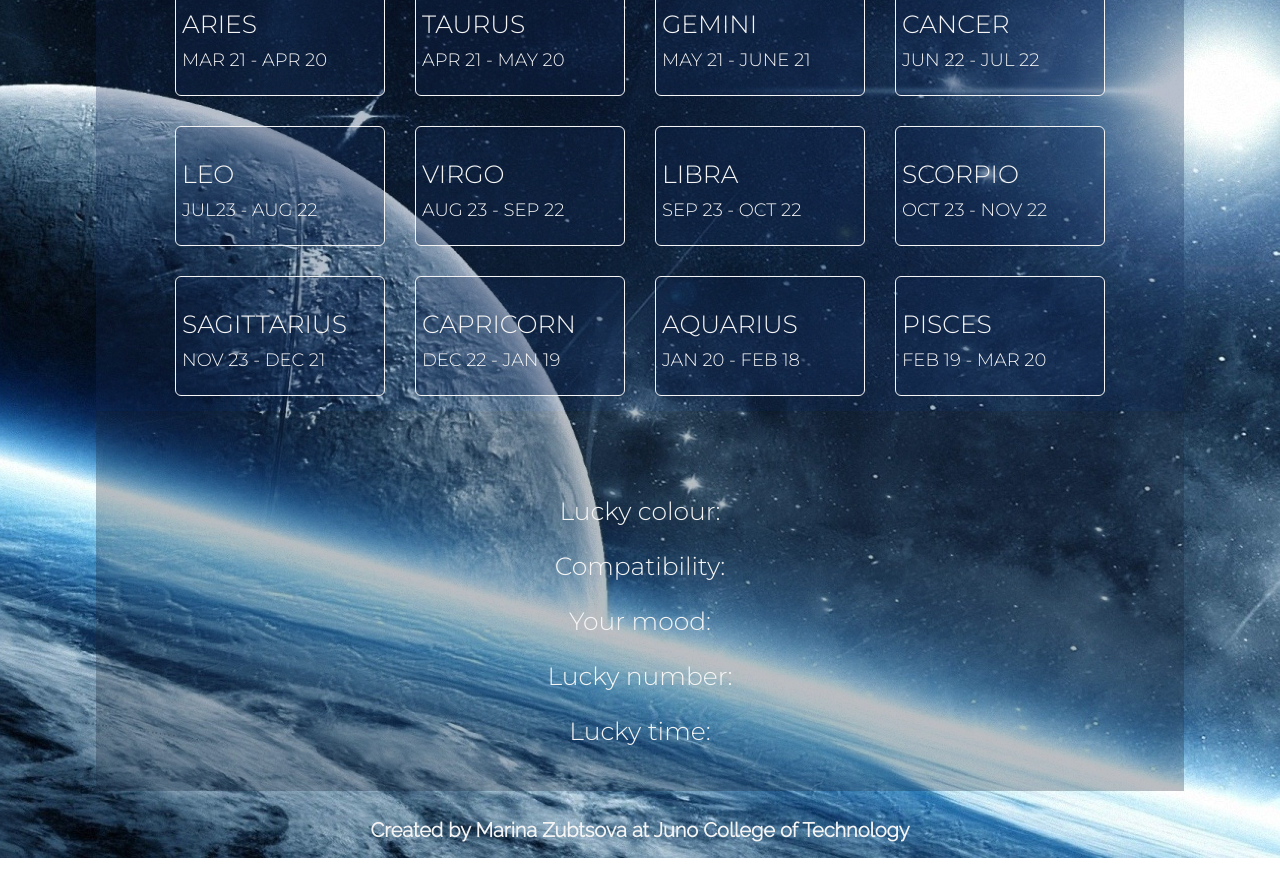
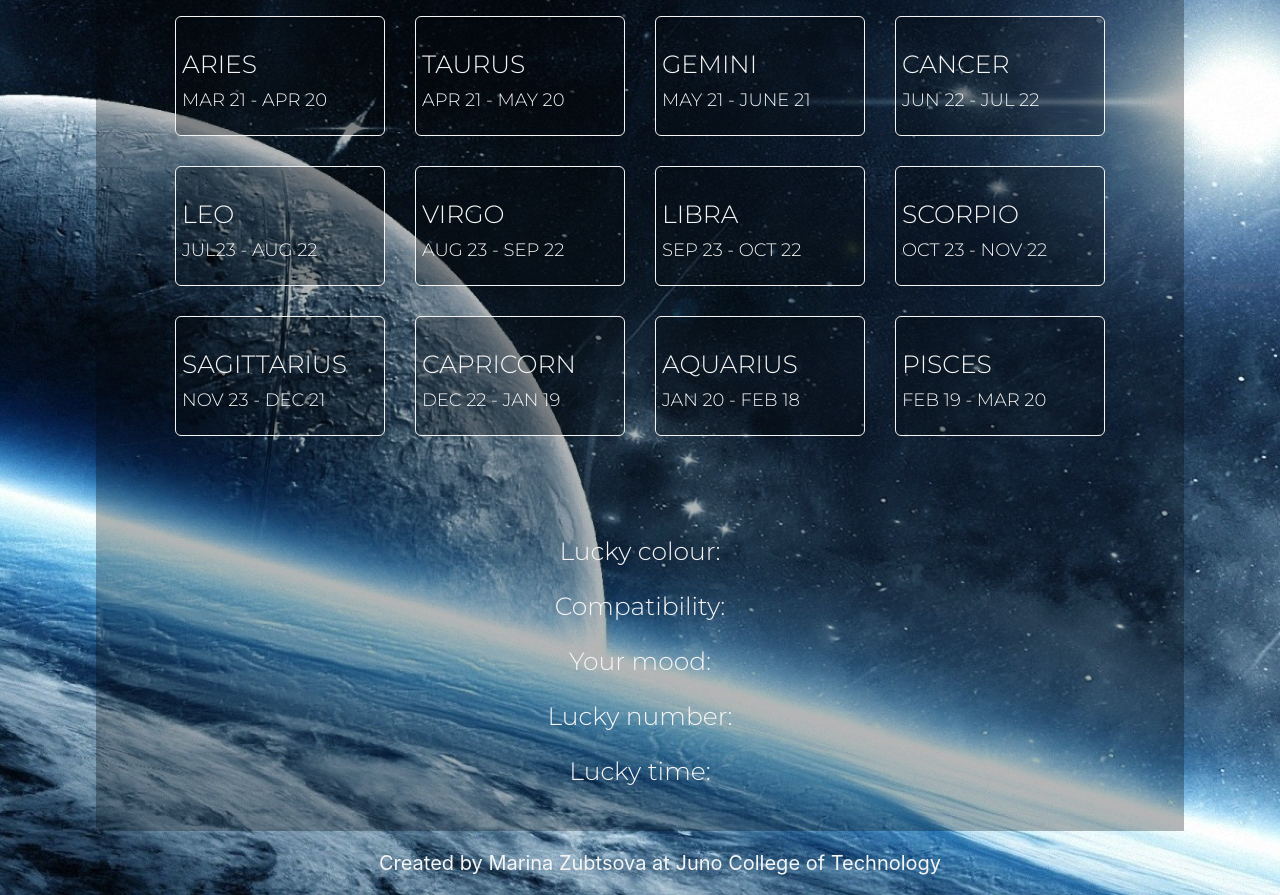
Before and after one commit to mzubtsova/Horoscope, a React (Create React App) app: page / in a window 1280 px wide. Shown: the part 240-1135 px from the top of the page. Before the commit the page ends 1098 px from the top, so only its background shows below. Built offline with nearby package versions, Linux system fonts and the light colour scheme.

Commit message:
updated background color and footer

```diff
--- a/src/App.css
+++ b/src/App.css
@@ -21,6 +21,13 @@ html{
    flex-wrap: wrap;
    justify-content: center;
 }
+a {
+  text-decoration: none;
+  color: whitesmoke;
+}
+ul {
+  list-style: none;
+}
 .header{
   text-align: center;
   font-family: 'Raleway', sans-serif;
@@ -36,7 +43,8 @@ html{
   display: flex;
   justify-content: center;
   flex-wrap: wrap;
-  background-color: rgba(20, 42, 87, 0.295);
+  background-color: rgba(4, 7, 12, 0.295);
+  padding-top: 40px;
 
 }
 
@@ -59,7 +67,7 @@ text-align: center;
 display: flex;
 flex-direction: column;
 margin:15px;
-background-color: rgba(20, 42, 87, 0.295);
+background-color: rgba(4, 7, 12, 0.295);
 text-transform: uppercase;
 border-radius: 0.3rem;
 color: whitesmoke;
@@ -72,7 +80,7 @@ border: 1px solid whitesmoke;
   text-align: center;
   align-items: center;
   justify-content: space-around;
-  background-color: rgba(20, 42, 87, 0.295);
+  background-color: rgba(4, 7, 12, 0.295);
   padding: 20px 0;
 }
 #yesterday,
@@ -85,12 +93,12 @@ border: 1px solid whitesmoke;
   margin: 7px;
   color: whitesmoke;
   border-radius: 0.3rem;
-  background-color: rgba(20, 42, 87, 0.295);
+  background-color: rgba(4, 7, 12, 0.295);
   font-size: 23px;
 }
 
 .resultsSection{
-  background-color: rgba(26, 35, 53, 0.295);
+  background-color: rgba(4, 7, 12, 0.295);
   padding: 20px 0;
   font-family: 'Montserrat', sans-serif;
   font-size: 25px;
@@ -102,6 +110,9 @@ padding-top: 10px;
 font-family: 'Raleway', sans-serif;
 font-size: 20px;
 text-align: center;
+}
+ul{
+  text-align: center;
 }
 .buttons span{
   margin-top: 10px;
--- a/src/Footer.js
+++ b/src/Footer.js
@@ -2,7 +2,9 @@
 
 function Footer(){
     return(
-        <h2 className="footer">Created by Marina Zubtsova at Juno College of Technology</h2>
+        <ul>
+            <li><a href="https://junocollege.com/">Created by Marina Zubtsova at Juno College of Technology</a></li>
+        </ul>
     )
 }
 
```
